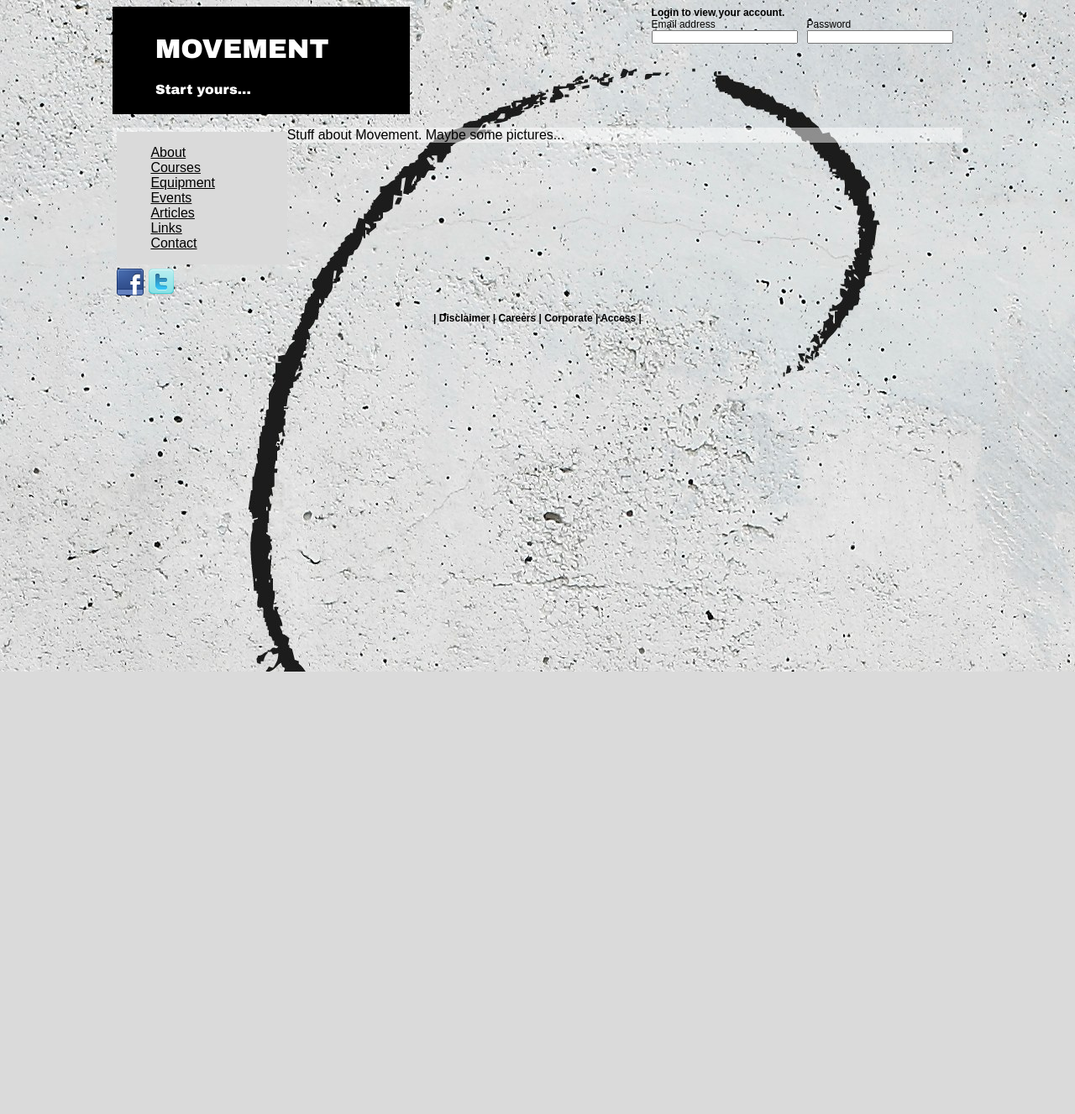
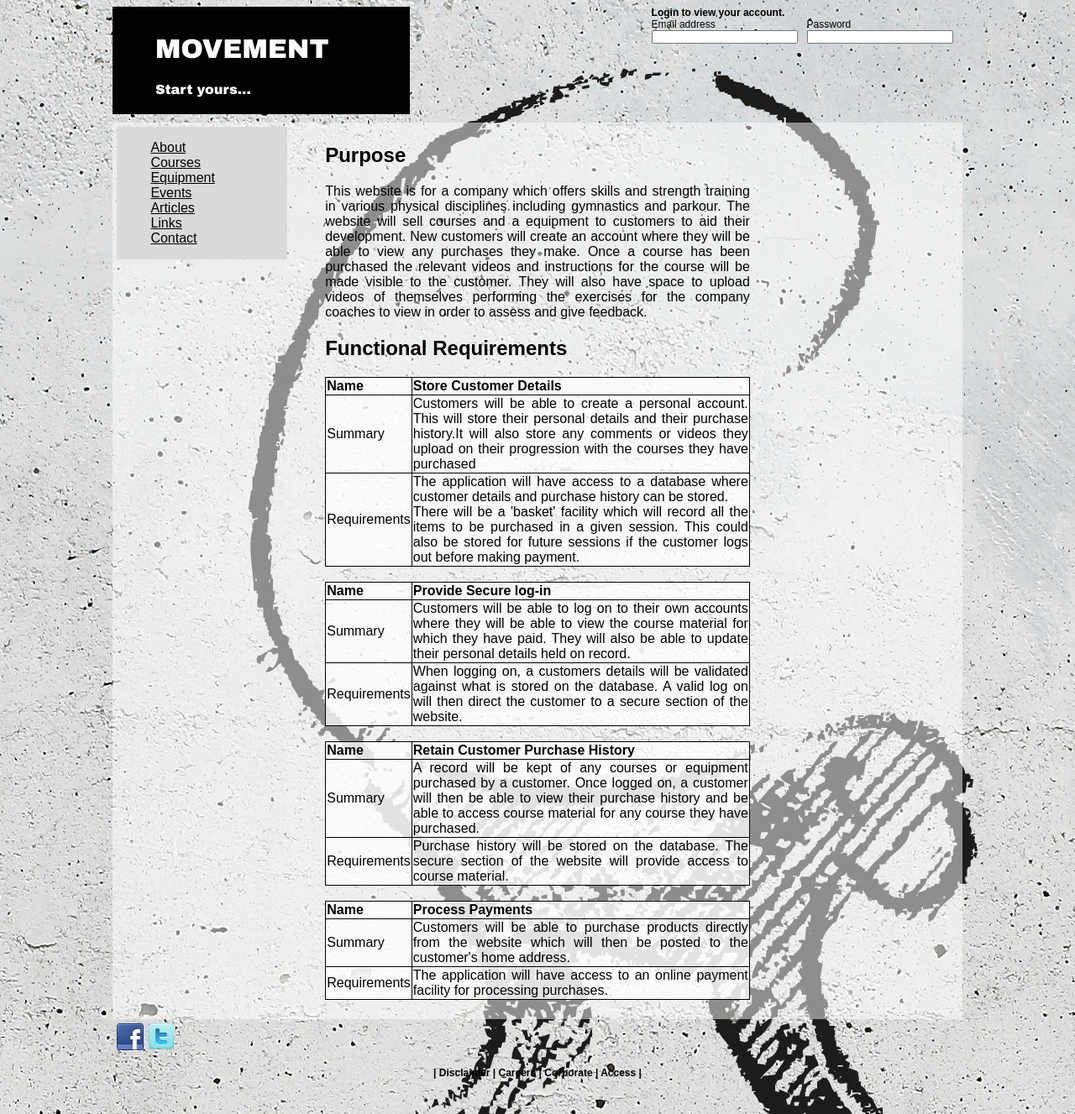
Before and after one commit to Joboto/WebDDev, a PHP site: page /about.html in a window 1280 px wide. Shown: the whole page at 84% size. Before the commit the page ends 800 px from the top, so only its background shows below. Run offline with PHP 8.4, Linux system fonts and the light colour scheme.

Commit message:
Adding functional requirements page
Saving this in 'About' page, need to update the link for the page to
indicate the func reqs are here.
Also adding a few links to the links page.

```diff
--- a/movement/about.html
+++ b/movement/about.html
@@ -41,8 +41,39 @@
 				<li><a href="contact.php">Contact</a></li>
 			</ul>
 		</div>
-		<div id="Maincontainer">
-			<p>Stuff about Movement. Maybe some pictures...</p>
+		<div id="maincontainer">
+			<h2>Purpose</h2>
+			<p>This website is for a company which offers skills and strength training in various physical disciplines including gymnastics and parkour.
+			The website will sell courses and a equipment to customers to aid their development.
+			New customers will create an account where they will be able to view any purchases they make. Once a course has been purchased the relevant videos and instructions for the course will be made visible to the customer. They will also have space to upload videos of themselves performing the exercises for the company coaches to view in order to assess and give feedback.</p>
+
+			<h2>Functional Requirements</h2>
+			<table>
+			<tr><th>Name</th><th>Store Customer Details</th></tr>
+			<tr><td>Summary</td><td>Customers will be able to create a personal account. This will store their personal details and their purchase history.It will also store any comments or videos they upload on their progression with the courses they have purchased</td></tr>
+			<tr><td>Requirements</td><td>The application will have access to a database where customer details and purchase history can be stored.<br>There will be a 'basket' facility which will record all the items to be purchased in a given session. This could also be stored for future sessions if the customer logs out before making payment.</td></tr>
+			</table>
+			<br>
+			<table>
+			<tr><th>Name</th><th>Provide Secure log-in</th></tr>
+			<tr><td>Summary</td><td>Customers will be able to log on to their own accounts where they will be able to view the course material for which they have paid. They will also be able to update their personal details held on record.</td></tr>
+			<tr><td>Requirements</td><td>When logging on, a customers details will be validated against what is stored on the database. A valid log on will then direct the customer to a secure section of the website.</td></tr>
+			</table>
+			<br>
+			<table>
+			<tr><th>Name</th><th>Retain Customer Purchase History</th></tr>
+			<tr><td>Summary</td><td>A record will be kept of any courses or equipment purchased by a customer. Once logged on, a customer will then be able to view their purchase history and be able to access course material for any course they have purchased.</td></tr>
+			<tr><td>Requirements</td><td>Purchase history will be stored on the database. The secure section of the website will provide access to course material.</td></tr>
+			</table>
+			<br>
+			<table>
+			<tr><th>Name</th><th>Process Payments</th></tr>
+			<tr><td>Summary</td><td>Customers will be able to purchase products directly from the website which will then be posted to the customer's home address.</td></tr>
+
+			<tr><td>Requirements</td><td>The application will have access to an online payment facility for processing purchases.</td></tr>
+
+			</table>
+			<br>
 		</div>
 	</div>
 	<div style="clear:both"></div>
--- a/movement/css/structure.css
+++ b/movement/css/structure.css
@@ -11,6 +11,7 @@ body{background-image:url("../images/movMonkei.jpg");color:black;font-family:San
 #weeImagesLeft{width:225px;float:left;border-left:2px solid black}
 #main{background:rgba(255,255,255,0.5);margin-top:10px;}
 #maincontainer{margin:auto;padding:5px;text-align:justify;width:50%;}
+#maincontainer table, th, td{border:1px solid black;border-collapse:collapse;background-color:rgba(255,255,255,0.5);}
 #weeImagesRight{width:225px;float:right;border-right:2px solid black}
 #footer{width:100%;margin:auto; font-size:1em}
 #weelinks{width:30%;margin:auto;font-size:0.75em}
```
Also changed, not shown: funcReqs.txt (added, +35 -0 lines), movement/links.html (+13 -7 lines).
